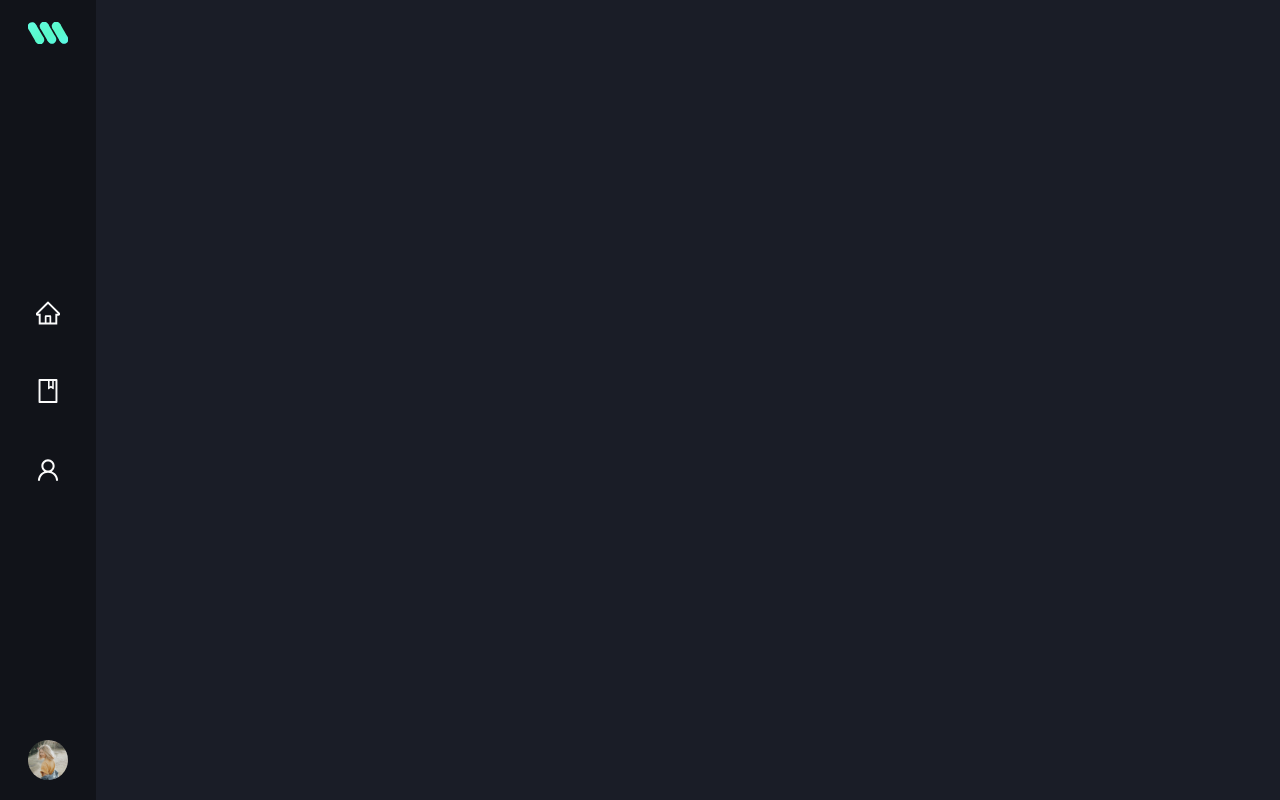
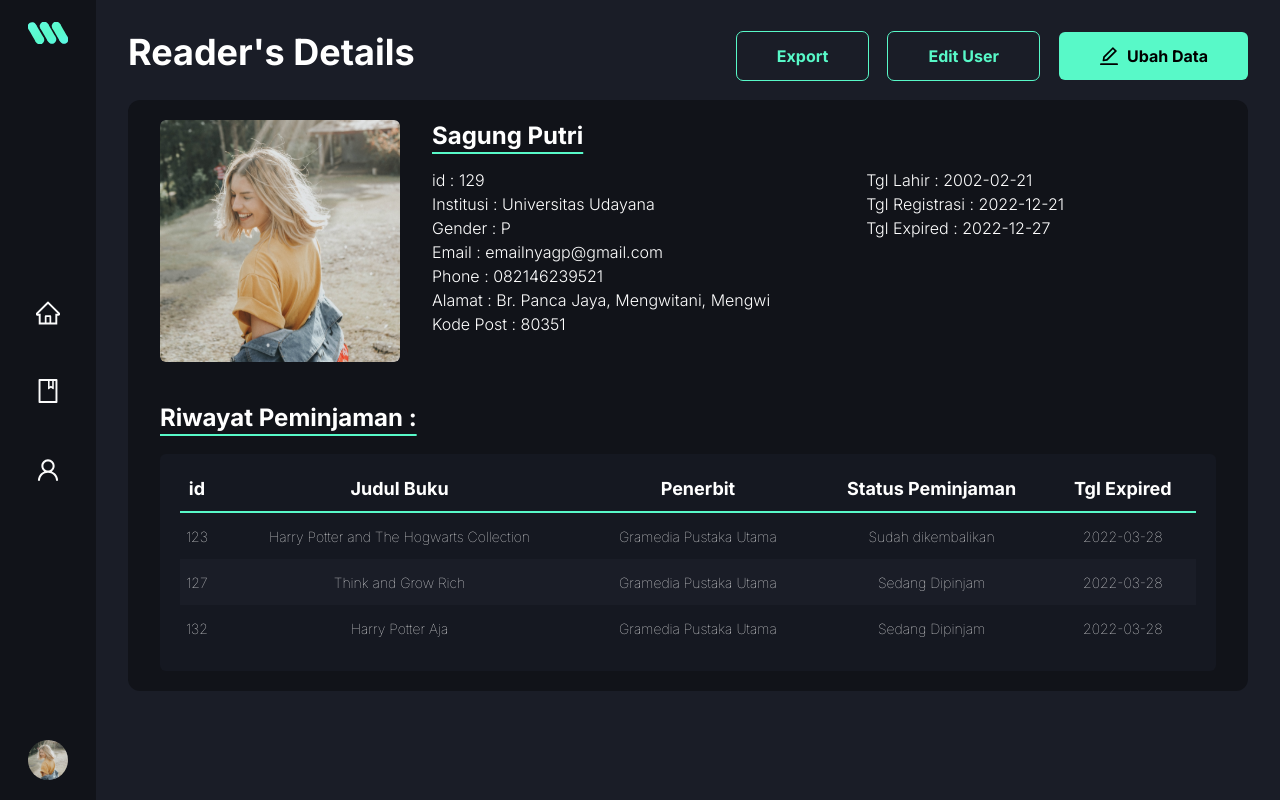
Before and after one commit to deedima3/minerva-desktop, a React (Vite) app: page /user/1 in a window 1280 px wide. Built offline with nearby package versions, Linux system fonts and the light colour scheme.

Commit message:
Slicing on Reader List and Details
Slicing Reader Page, edit some part of table and title

```diff
--- a/index.html
+++ b/index.html
@@ -9,6 +9,7 @@
   </head>
   <body>
     <div id="root"></div>
+    <div id="portal"></div>
     <script type="module" src="/src/main.tsx"></script>
   </body>
 </html>
--- a/src/components/Button/CustomButton.tsx
+++ b/src/components/Button/CustomButton.tsx
@@ -13,7 +13,7 @@ const CustomButton = ({
       ? "bg-brand-primary font-bold text-brand-bg-primary"
       : "bg-transparent font-bold text-brand-primary outline outline-brand-primary outline-1";
 
-  const buttonClass = `py-3 px-10 rounded-md ${variantClass} ${extraClass}`;
+  const buttonClass = `py-3 px-10 rounded-md min-w-fit ${variantClass} ${extraClass}`;
 
   return (
     <button onClick={onClick} className={buttonClass + " " + extraClass}>
--- /dev/null
+++ b/src/components/Modals/ConfirmModals.tsx
@@ -0,0 +1,20 @@
+import React, { useState } from 'react'
+import Modal from './Modal'
+
+
+export default function App() {
+  const [isOpen, setIsOpen] = useState(false)
+  return (
+    <>
+      <div onClick={() => console.log('clicked')}>
+        <button onClick={() => setIsOpen(true)}>Open Modal</button>
+
+        <Modal open={isOpen} onClose={() => setIsOpen(false)}>
+          Fancy Modal
+        </Modal>
+      </div>
+
+      <div>Other Content</div>
+    </>
+  )
+}
--- a/src/components/Table/Table.tsx
+++ b/src/components/Table/Table.tsx
@@ -16,11 +16,11 @@ const Table = ({
       <table
         className={`${extraClassTable} table-auto`}
       >
-        <thead>
+        <thead  className="md:border-b-2 border-brand-primary">
           <tr>
             {columns.map((column, index) => {
               return (
-                <th className="font-bold text-lg" key={index}>
+                <th className="font-bold text-lg pb-2" key={index}>
                   {column}
                 </th>
               );
@@ -30,15 +30,15 @@ const Table = ({
         <tbody>
           {data.map((row, index) => {
             return (
-              <tr className="even:bg-brand-black-secondary" key={index}>
+              <tr className="even:bg-brand-black-primary" key={index}>
                 {row.map((column, index) => {
                   return (
-                    <th className="font-thin text-sm" key={index}>
+                    <th className="font-thin text-sm pb-3 pt-3.5" key={index}>
                       {column}
                     </th>
                   );
                 })}
-                <th>
+                <th className="pt-3.5">
                   {button}
                 </th>
               </tr>
--- /dev/null
+++ b/src/data/userData.ts
@@ -0,0 +1,46 @@
+export const listField = [
+    'id', 'Nama', 'Institusi', 'Gender', 'Email', 'Phone'
+]
+
+export const listData = [
+    {
+        'id': 123,
+        'name': 'Wayan Sudi Dima',
+        'institusi': 'Universita Udayana',
+        'gender': 'L',
+        'email': 'wynsudima@gmail.com',
+        'phone': '08123456789'
+    },
+    {
+        'id': 125,
+        'name': 'Udin Siawaludin',
+        'institusi': 'Universita Udayana',
+        'gender': 'L',
+        'email': 'Dindin14@gmail.com',
+        'phone': '08123456789'
+    },
+    {
+        'id': 127,
+        'name': 'Jeremi Herodian A.',
+        'institusi': 'Universita Udayana',
+        'gender': 'L',
+        'email': 'jerjerjeremi@gmail.com',
+        'phone': '087348497086'
+    },
+    {
+        'id': 129,
+        'name': 'Sagung Putri',
+        'institusi': 'Universita Udayana',
+        'gender': 'P',
+        'email': 'emailnyagp@gmail.com',
+        'phone': '082146239521'
+    },
+    {
+        'id': 132,
+        'name': 'Bianca Githa',
+        'institusi': 'Universita Udayana',
+        'gender': 'P',
+        'email': 'biancagsp@gmail.com',
+        'phone': '0987654321345'
+    }
+]
--- a/src/routes/Book.tsx
+++ b/src/routes/Book.tsx
@@ -72,10 +72,10 @@ const Book = () => {
       <div className="flex w-full justify-between">
         <div className="">
           <h1 className="text-4xl font-Inter font-bold text-white">
-            Book Stock
+            Book List
           </h1>
         </div>
-        <div className="flex w-1/2 justify-between">
+        <div className="flex w-1/2 gap-5 justify-end">
           <CustomButton variant="outline">Export</CustomButton>
           <CustomButton variant="outline">Print</CustomButton>
           <CustomButton variant="solid">
@@ -90,10 +90,11 @@ const Book = () => {
         <Table
           data={data}
           columns={columns}
-          extraClassTable="w-full even:bg-brand-black-primary"
-          extraClassContainer="w-full mt-10"
+          extraClassTable="w-full even:bg-brand-black-alt"
+          extraClassContainer="w-full mt-10 bg-brand-black-secondar"
           button={
-            <div className="flex flex-col gap-2 w-24 justify-center items-center">
+            <div className="flex justify-center">
+            <div className="flex flex-col gap-2 w-24 items-center">
               <SmallButton
                 variant="solid"
                 extraClass={"text-brand-black-primary w-20"}
@@ -109,6 +110,7 @@ const Book = () => {
                 </SmallButton>
               </Link>
             </div>
+            </div>
           }
         />
       </Box>
--- a/src/routes/User.tsx
+++ b/src/routes/User.tsx
@@ -1,12 +1,109 @@
-import React from 'react'
-import PageLayout from '../components/Layout/PageLayout'
+import { EditOutlined, FundViewOutlined } from "@ant-design/icons";
+import React from "react";
+import { Link } from "react-router-dom";
+import Box from "../components/Box/Box";
+import CustomButton from "../components/Button/CustomButton";
+import SmallButton from "../components/Button/SmallButton";
+import PageLayout from "../components/Layout/PageLayout";
+import Table from "../components/Table/Table";
 
 const User = () => {
+  const columns = [
+    'id', 'Nama', 'Institusi', 'Gender', 'Email', 'Phone'
+  ];
+
+  const data = [
+    [
+      '123',
+      'Wayan Sudi Dima',
+      'Universita Udayana',
+      'L',
+      'wynsudima@gmail.com',
+      '08123456789'
+    ],
+    [
+      '127',
+      'Jeremi Herodian A.',
+      'Universita Udayana',
+      'L',
+      'jerjerjeremi@gmail.com',
+      '087348497086'
+    ],
+    [
+      '129',
+      'Sagung Putri',
+      'Universitas Udayana',
+      'P',
+      'emailnyagp@gmail.com',
+      '082146239521'
+    ],
+    [
+      '132',
+      'Bianca Githa',
+      'Universita Udayana',
+      'P',
+      'biancagsp@gmail.com',
+      '0987654321345'
+    ],
+    [
+      '123',
+      'Wayan Sudi Dima',
+      'Universita Udayana',
+      'L',
+      'wynsudima@gmail.com',
+      '08123456789'
+    ]
+  ];
+
   return (
     <PageLayout>
+      <div className="flex w-full justify-between">
+        <div className="">
+          <h1 className="text-4xl font-Inter font-bold text-white">
+            Reader List
+          </h1>
+        </div>
+        <div className="flex w-1/2 gap-5 justify-end">
+          <CustomButton variant="outline">Export</CustomButton>
+          <CustomButton variant="outline">Print</CustomButton>
+          <CustomButton variant="solid">
+            <div className="flex items-center gap-2">
+              <EditOutlined style={{ fontSize: "20px" }} />
+              Ubah Data
+            </div>
+          </CustomButton>
+        </div>
+      </div>
+      <Box variant="secondary" extraClass={"w-full rounded-xl mt-5 relative"}>
+        <Table
+          data={data}
+          columns={columns}
+          extraClassTable="w-full even:bg-brand-black-primary"
+          extraClassContainer="w-full mt-10"
+          button={
+            <div className="flex justify-center">
+            <div className="flex flex-col gap-2 w-24 items-center">
+              <SmallButton
+                variant="solid"
+                extraClass={"text-brand-black-primary w-20"}
+              >
+                Delete
+              </SmallButton>
+              <Link to="/user/1">
+                <SmallButton
+                  variant="solid"
+                  extraClass={"text-brand-black-primary"}
+                >
+                  Detail
+                </SmallButton>
+              </Link>
+            </div>
+            </div>
+          }
+        />
+      </Box>
+    </PageLayout>
+  );
+};
 
-    </PageLayout>
-  )
-}
-
-export default User
+export default User;
--- a/src/routes/UserDetails.tsx
+++ b/src/routes/UserDetails.tsx
@@ -1,12 +1,94 @@
-import React from 'react'
-import PageLayout from '../components/Layout/PageLayout'
+import { EditOutlined } from "@ant-design/icons";
+import React from "react";
+import Box from "../components/Box/Box";
+import CustomButton from "../components/Button/CustomButton";
+import PageLayout from "../components/Layout/PageLayout";
+import Table from "../components/Table/Table";
+import userprofile from "../static/userprofile.svg";
 
 const UserDetails = () => {
-  return (
-    <PageLayout>
+ const columns = [
+  'id', 'Judul Buku', 'Penerbit', 'Status Peminjaman', 'Tgl Expired'
+];
 
-    </PageLayout>
-  )
+const data = [
+  [
+    '123',
+    'Harry Potter and The Hogwarts Collection',
+    'Gramedia Pustaka Utama',
+    'Sudah dikembalikan',
+    '2022-03-28',
+  ],
+  [
+    '127',
+    'Think and Grow Rich',
+    'Gramedia Pustaka Utama',
+    'Sedang Dipinjam',
+    '2022-03-28',
+  ],
+  [
+    '132',
+    'Harry Potter Aja',
+    'Gramedia Pustaka Utama',
+    'Sedang Dipinjam',
+    '2022-03-28',
+  ],
+];
+
+return (
+  <PageLayout>
+    <div className="flex w-full justify-between">
+      <h1 className="text-4xl font-Inter font-bold text-white">
+        Reader's Details
+      </h1>
+      <div className="flex w-1/3 items-center gap-5 justify-end">
+        <CustomButton variant="outline">Export</CustomButton>
+        <CustomButton variant="outline">Edit User</CustomButton>
+        <CustomButton variant="solid">
+          <div className="flex items-center gap-2">
+            <EditOutlined style={{ fontSize: "20px" }} />
+            Ubah Data
+          </div>
+        </CustomButton>
+      </div>
+    </div>
+    <Box variant="secondary" extraClass={"w-full rounded-xl mt-5 relative"}>
+      <div className="py-5 px-8">
+        <div className="flex gap-8">
+          <img src={userprofile} alt="Book Image" className="rounded-md" />
+          <div className="flex w-full flex-col">
+            <h3 className="text-white font-bold text-2xl underline underline-offset-8 decoration-brand-primary">
+              Sagung Putri</h3>
+            <div className="flex justify-start gap-x-24 w-full mt-4">
+              <div className="text-white font-light text-s ">
+                <p>id : 129</p>
+                <p>Institusi : Universitas Udayana</p>
+                <p>Gender : P</p>
+                <p>Email : emailnyagp@gmail.com</p>
+                <p>Phone : 082146239521</p>
+                <p>Alamat : Br. Panca Jaya, Mengwitani, Mengwi</p>
+                <p>Kode Post : 80351</p>
+              </div>
+              <div className="text-white font-light text-s ">
+                <p>Tgl Lahir : 2002-02-21</p>
+                <p>Tgl Registrasi : 2022-12-21</p>
+                <p>Tgl Expired : 2022-12-27</p>
+              </div>
+            </div>
+          </div>
+        </div>
+        <h3 className="text-white font-bold text-2xl mt-10 underline underline-offset-8 decoration-brand-primary">
+          Riwayat Peminjaman :</h3>
+        <Table
+          data={data}
+          columns={columns}
+          extraClassTable="w-full even:bg-brand-black-secondary"
+          extraClassContainer="w-full bg-brand-black-alt mt-5"
+        />
+      </div>
+    </Box>
+  </PageLayout>
+);
 }
 
 export default UserDetails
```
Also changed, not shown: src/routes/BookDetails.tsx (+12 -10 lines), src/static/bookimage2.svg (added).
